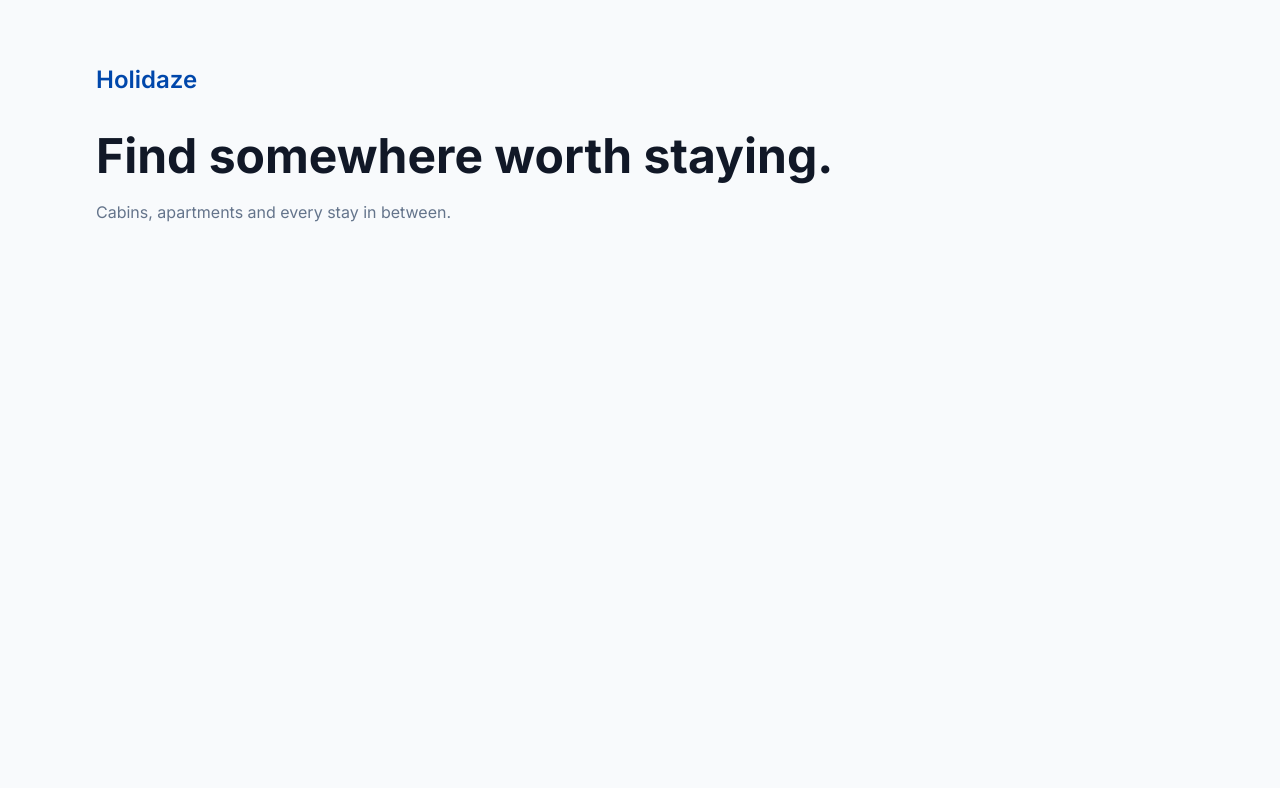
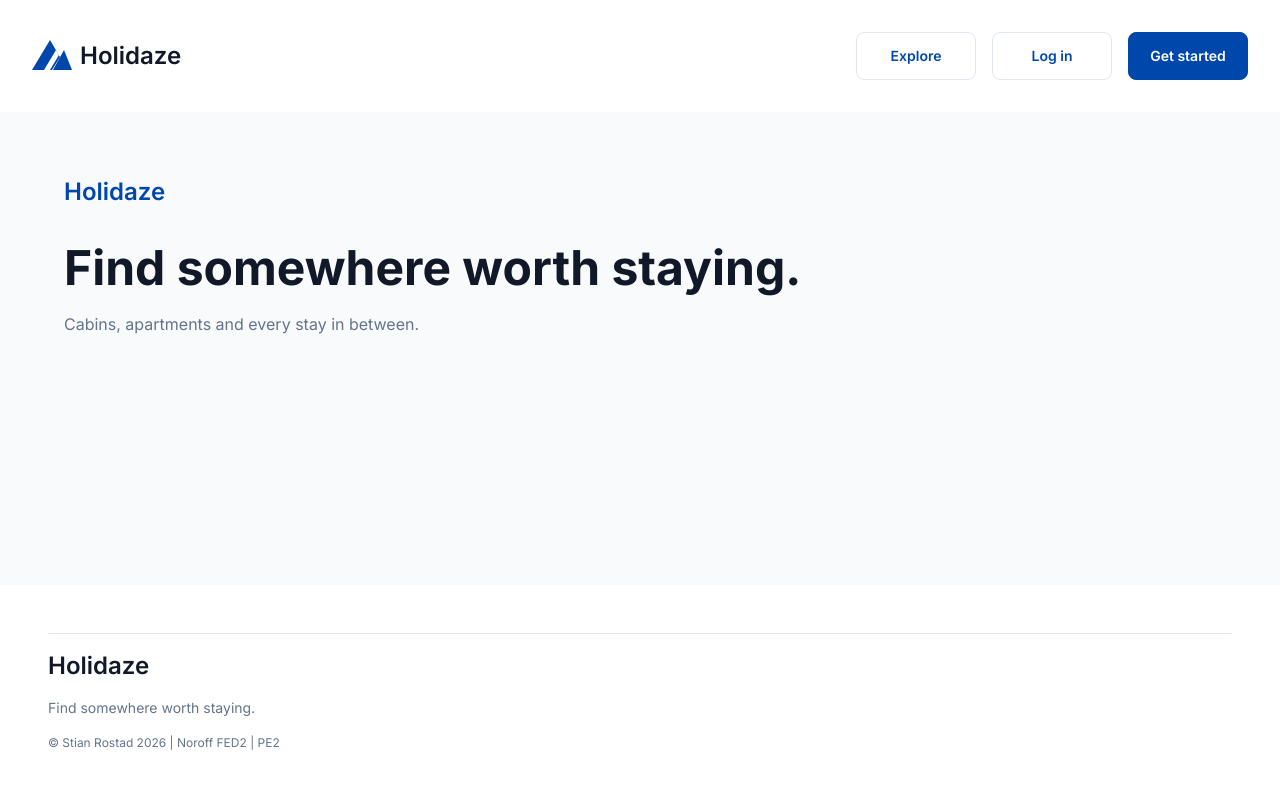
Before and after one commit to stiansame/fed2_pe2_holidaze, a React (Vite) app: page / in a window 1280 px wide. Shown: the top 788 px of the page. Built offline with nearby package versions, Linux system fonts and the light colour scheme.

Commit message:
m2/layout-routing

```diff
--- a/src/App.jsx
+++ b/src/App.jsx
@@ -1,14 +1,19 @@
 import { Route, Routes } from 'react-router-dom';
 import Home from './pages/Home.jsx';
 import NotFound from './pages/NotFound.jsx';
+import ComingSoon from './pages/ComingSoon.jsx';
+import Layout from './components/layout/Layout.jsx';
 
 export default function App() {
   return (
-    <main className="mx-auto max-w-6xl px-4 py-12 sm:px-8 sm:py-16">
-      <Routes>
+    <Routes>
+      <Route element={<Layout />}>
         <Route path="/" element={<Home />} />
+        <Route path="/venues" element={<ComingSoon title="Explore venues" />} />
+        <Route path="/login" element={<ComingSoon title="Log in" />} />
+        <Route path="/register" element={<ComingSoon title="Create your account" />} />
         <Route path="*" element={<NotFound />} />
-      </Routes>
-    </main>
+      </Route>
+    </Routes>
   );
 }
--- /dev/null
+++ b/src/components/layout/Footer.jsx
@@ -0,0 +1,13 @@
+export default function Footer() {
+  return (
+    <footer className="bg-surface">
+      <div className="mx-auto max-w-360 p-6 md:p-12">
+        <div className="space-y-4 border-t border-border pt-4">
+          <p className="text-h3 font-semibold">Holidaze</p>
+          <p className="text-small text-muted">Find somewhere worth staying.</p>
+          <p className="text-caption text-muted">© Stian Rostad 2026 | Noroff FED2 | PE2</p>
+        </div>
+      </div>
+    </footer>
+  );
+}
--- /dev/null
+++ b/src/components/layout/Header.jsx
@@ -0,0 +1,40 @@
+import { useRef, useState } from 'react';
+import { Link } from 'react-router-dom';
+import mark from '../../assets/holidaze-mark.svg';
+import MobileMenu from './MobileMenu.jsx';
+import NavigationLinks from './NavigationLinks.jsx';
+
+export default function Header() {
+  const [menuOpen, setMenuOpen] = useState(false);
+  const menuButton = useRef(null);
+
+  function closeMenu() {
+    setMenuOpen(false);
+    menuButton.current.focus();
+  }
+
+  return (
+    <header className="bg-surface">
+      <div className="mx-auto flex max-w-360 items-center justify-between gap-4 p-4 md:p-8">
+        <Link to="/" aria-label="Holidaze home" className="flex items-center gap-2" onClick={() => setMenuOpen(false)}>
+          <img src={mark} alt="" width="40" height="32" />
+          <span className="text-h3 font-semibold">Holidaze</span>
+        </Link>
+        <nav aria-label="Main navigation" className="hidden gap-4 md:flex">
+          <NavigationLinks />
+        </nav>
+        <button
+          ref={menuButton}
+          type="button"
+          aria-expanded={menuOpen}
+          aria-controls={menuOpen ? 'mobile-menu' : undefined}
+          onClick={() => menuOpen ? closeMenu() : setMenuOpen(true)}
+          className="min-h-12 min-w-20 rounded-lg border border-border px-4 text-small font-semibold text-primary hover:bg-tint md:hidden"
+        >
+          Menu
+        </button>
+      </div>
+      {menuOpen && <MobileMenu onClose={closeMenu} />}
+    </header>
+  );
+}
--- /dev/null
+++ b/src/components/layout/Layout.jsx
@@ -0,0 +1,18 @@
+import { Outlet } from 'react-router-dom';
+import Header from './Header.jsx';
+import Footer from './Footer.jsx';
+
+export default function Layout() {
+  return (
+    <div className="flex min-h-dvh flex-col">
+      <a href="#main-content" className="sr-only focus:not-sr-only focus:absolute focus:z-10 focus:rounded-lg focus:bg-surface focus:p-4">
+        Skip to content
+      </a>
+      <Header />
+      <main id="main-content" tabIndex={-1} className="mx-auto w-full max-w-360 flex-1 p-6 md:p-16">
+        <Outlet />
+      </main>
+      <Footer />
+    </div>
+  );
+}
--- /dev/null
+++ b/src/components/layout/MobileMenu.jsx
@@ -0,0 +1,28 @@
+import { useEffect, useRef } from 'react';
+import NavigationLinks from './NavigationLinks.jsx';
+
+export default function MobileMenu({ onClose }) {
+  const menuRef = useRef(null);
+
+  useEffect(() => {
+    menuRef.current.querySelector('a').focus();
+  }, []);
+
+  return (
+    <nav
+      id="mobile-menu"
+      ref={menuRef}
+      aria-label="Mobile navigation"
+      className="space-y-8 bg-background p-6 md:hidden"
+      onKeyDown={event => {
+        if (event.key === 'Escape') onClose();
+      }}
+    >
+      <h2 className="text-h3 font-semibold">Menu</h2>
+      <NavigationLinks mobile onNavigate={onClose} />
+      <button type="button" onClick={onClose} className="min-h-12 w-full rounded-lg border border-border bg-surface px-4 text-small font-semibold text-primary hover:bg-tint">
+        Close menu
+      </button>
+    </nav>
+  );
+}
--- /dev/null
+++ b/src/components/layout/NavigationLinks.jsx
@@ -0,0 +1,20 @@
+import { NavLink } from 'react-router-dom';
+
+export default function NavigationLinks({ mobile = false, onNavigate }) {
+  const links = [
+    { to: '/venues', label: mobile ? 'Explore venues' : 'Explore' },
+    { to: '/login', label: 'Log in' },
+    { to: '/register', label: mobile ? 'Create account' : 'Get started', primary: !mobile },
+  ];
+
+  return links.map(({ to, label, primary }) => (
+    <NavLink
+      key={to}
+      to={to}
+      onClick={onNavigate}
+      className={({ isActive }) => `inline-flex min-h-12 items-center justify-center rounded-lg border px-4 text-small font-semibold ${mobile ? 'w-full' : 'min-w-30'} ${primary ? 'border-primary bg-primary text-surface hover:bg-primary-hover' : `border-border text-primary hover:bg-tint ${isActive ? 'bg-tint' : 'bg-surface'}`}`}
+    >
+      {label}
+    </NavLink>
+  ));
+}
--- /dev/null
+++ b/src/pages/ComingSoon.jsx
@@ -0,0 +1,8 @@
+export default function ComingSoon({ title }) {
+  return (
+    <>
+      <h1 className="text-h2 font-bold">{title}</h1>
+      <p className="mt-4 text-muted">This page is coming soon.</p>
+    </>
+  );
+}
```
Also changed, not shown: src/assets/holidaze-mark.svg (added), 1 other file (tests, documents, lock files or other folders).
